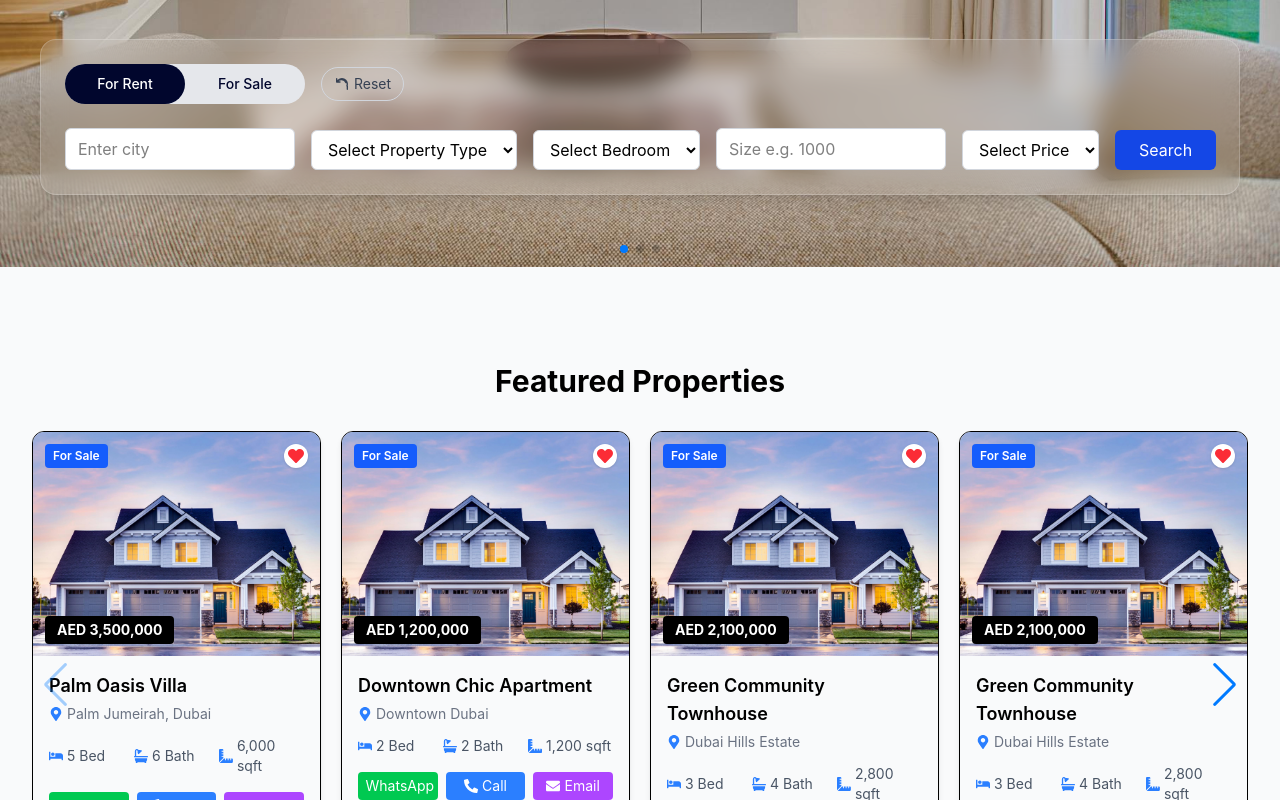
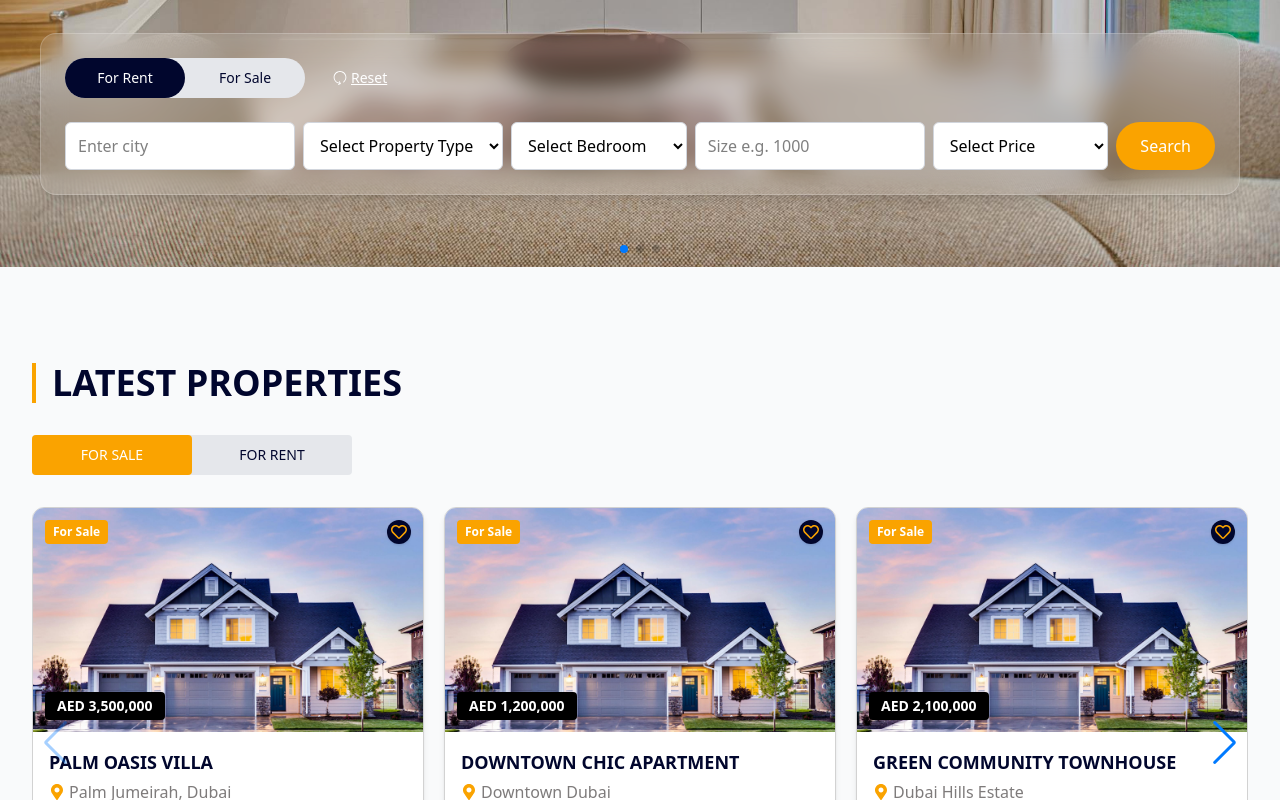
Before and after one commit to bilalshafqat42/psi-landing-page, a React (Create React App) app: page / in a window 1280 px wide. Shown: the part 600-1400 px from the top of the page. Built offline with nearby package versions, Linux system fonts and the light colour scheme.

Commit message:
latest properties done

```diff
--- a/package.json
+++ b/package.json
@@ -10,7 +10,7 @@
     "react": "^19.1.0",
     "react-dom": "^19.1.0",
     "react-icons": "^5.5.0",
-    "react-scripts": "5.0.1",
+    "react-scripts": "^5.0.1",
     "swiper": "^11.2.10",
     "web-vitals": "^2.1.4"
   },
--- a/src/App.css
+++ b/src/App.css
@@ -105,3 +105,7 @@
   font-weight: 900;
   font-style: italic;
 }
+.swiper-button-prev, .swiper-button-next {
+  height: 20px;
+  width: 20px;
+}
--- a/src/components/PropertyCard.jsx
+++ b/src/components/PropertyCard.jsx
@@ -4,15 +4,13 @@ import {
   FaBath,
   FaRulerCombined,
   FaWhatsapp,
-  FaPhoneAlt,
-  FaEnvelope,
   FaMapMarkerAlt,
-  FaHeart,
+  FaRegHeart,
 } from "react-icons/fa";
 
 const PropertyCard = ({ property }) => {
   return (
-    <div className="border rounded-xl shadow-md overflow-hidden hover:shadow-lg transition-all">
+    <div className="bg-white border border-[#d2d2d2] rounded-xl shadow-md overflow-hidden hover:shadow-lg transition-all">
       <div className="relative">
         {/* Property Image */}
         <img
@@ -22,16 +20,16 @@ const PropertyCard = ({ property }) => {
         />
 
         {/* For Sale Tag - Top Left */}
-        <span className="absolute top-3 left-3 bg-blue-600 text-white text-xs font-semibold px-2 py-1 rounded">
+        <span className="absolute top-3 left-3 bg-[#faa300] text-white text-xs font-semibold px-2 py-1 rounded">
           For Sale
         </span>
 
         {/* Heart Icon - Top Right */}
         <button
           onClick={() => console.log("Liked!")}
-          className="absolute top-3 right-3 bg-white p-1 rounded-full shadow hover:bg-red-100 transition"
+          className="absolute top-3 right-3 bg-[#01062d] p-1 rounded-full shadow hover:bg-red-100 transition"
         >
-          <FaHeart className="text-red-500" />
+          <FaRegHeart className="text-[#faa300]" />
         </button>
 
         {/* Price Tag - Bottom Left */}
@@ -42,26 +40,28 @@ const PropertyCard = ({ property }) => {
 
       <div className="p-4">
         {/* Heading */}
-        <h2 className="text-lg font-semibold mb-1">{property.propertyName}</h2>
+        <h2 className="text-[#01062d] text-lg font-semibold mb-1 uppercase">
+          {property.propertyName}
+        </h2>
 
         {/* Location */}
-        <div className="flex items-center text-gray-500 text-sm mb-3">
-          <FaMapMarkerAlt className="mr-1 text-blue-500" />
+        <div className="flex items-center text-[#7e7b7b] text-base mb-3 font-medium">
+          <FaMapMarkerAlt className="mr-1 text-[#faa300]" />
           {property.propertyLocation}
         </div>
 
         {/* Bed | Bath | Size */}
-        <div className="grid grid-cols-3 text-sm text-gray-600 mb-4">
-          <div className="flex items-center gap-1">
-            <FaBed className="text-blue-500" />
+        <div className="grid grid-cols-3 text-base font-semibold text-[#01062d] mb-4">
+          <div className="flex items-center gap-2">
+            <FaBed className="text-[#faa300]" />
             {property.propertyBed} Bed
           </div>
-          <div className="flex items-center gap-1">
-            <FaBath className="text-blue-500" />
+          <div className="flex items-center gap-2">
+            <FaBath className="text-[#faa300]" />
             {property.propertyBath} Bath
           </div>
-          <div className="flex items-center gap-1">
-            <FaRulerCombined className="text-blue-500" />
+          <div className="flex items-center gap-2">
+            <FaRulerCombined className="text-[#faa300]" />
             {property.propertySize}
           </div>
         </div>
@@ -72,26 +72,26 @@ const PropertyCard = ({ property }) => {
             href={property.whatsappButton}
             target="_blank"
             rel="noopener noreferrer"
-            className="flex justify-center items-center gap-1 bg-green-500 text-white px-2 py-1 rounded text-sm"
+            className="flex justify-center items-center gap-1 bg-white border border-[#01062d] text-[#01062d] px-2 py-1 rounded text-lg h-8"
           >
-            <FaWhatsapp /> WhatsApp
+            <FaWhatsapp />
           </a>
           <a
             href={property.callButton}
-            className="flex justify-center items-center gap-1 bg-blue-500 text-white px-2 py-1 rounded text-sm"
+            className="flex justify-center items-center gap-1 bg-white border border-[#01062d] text-[#01062d] font-medium px-2 py-1 rounded text-base h-8"
           >
-            <FaPhoneAlt /> Call
+            Call
           </a>
           <a
             href={property.emailButton}
-            className="flex justify-center items-center gap-1 bg-purple-500 text-white px-2 py-1 rounded text-sm"
+            className="flex justify-center items-center gap-1 bg-white border border-[#01062d] text-[#01062d] font-medium px-2 py-1 rounded text-base h-8"
           >
-            <FaEnvelope /> Email
+            Email
           </a>
         </div>
 
         {/* Divider */}
-        <hr className="my-4" />
+        <hr className="my-4 text-[#d2d2d2]" />
 
         {/* Agent Info + Details */}
         <div className="flex items-center justify-between">
@@ -105,7 +105,7 @@ const PropertyCard = ({ property }) => {
           </div>
           <a
             href={property.propertyDetailsButton}
-            className="text-white bg-gray-800 hover:bg-gray-700 px-3 py-1 rounded text-sm"
+            className="rounded-full text-base text-[#faa300] bg-white border border-[#faa300] hover:bg-[#faa300] hover:text-white px-3 py-1"
           >
             Details
           </a>
--- a/src/components/PropertySearchForm.jsx
+++ b/src/components/PropertySearchForm.jsx
@@ -1,4 +1,5 @@
 import React, { useState } from "react";
+import { SlReload } from "react-icons/sl";
 
 const PropertySearchForm = () => {
   const [type, setType] = useState("rent");
@@ -67,29 +68,16 @@ const PropertySearchForm = () => {
         <button
           type="button"
           onClick={handleReset}
-          className="flex items-center gap-1 border border-gray-300 text-gray-700 text-sm px-3 py-1.5 rounded-full hover:bg-gray-100 transition"
+          className="flex items-center gap-1 underline border-0 text-[#fff] text-sm px-3 py-1.5 hover:text-[#01062d] transition"
         >
-          <svg
-            xmlns="http://www.w3.org/2000/svg"
-            fill="none"
-            viewBox="0 0 24 24"
-            strokeWidth={2}
-            stroke="currentColor"
-            className="w-4 h-4"
-          >
-            <path
-              strokeLinecap="round"
-              strokeLinejoin="round"
-              d="M4 4v5h.582M20 20v-5h-.581m-1.41-5A7.5 7.5 0 004.582 9m0 0H9m-4.418 0A7.5 7.5 0 0119.418 15"
-            />
-          </svg>
+          <SlReload />
           Reset
         </button>
       </div>
 
       {/* Form */}
       <form onSubmit={handleSubmit} className="w-full">
-        <div className="flex flex-col md:flex-row gap-4 md:items-end">
+        <div className="flex flex-col md:flex-row gap-2 md:items-end">
           {/* City Input */}
           <div className="flex flex-col w-full md:w-1/5">
             {/* <label className="bg-white text-sm font-medium mb-1 text-gray-700">
@@ -101,7 +89,7 @@ const PropertySearchForm = () => {
               value={formData.city}
               onChange={handleChange}
               placeholder="Enter city"
-              className="bg-white border border-gray-300 px-3 py-2 rounded-md focus:outline-none focus:ring-2 focus:ring-blue-500"
+              className="bg-white border border-gray-300 px-3 py-2 rounded-md focus:outline-none focus:ring-2 focus:ring-blue-500 h-12"
             />
           </div>
 
@@ -114,7 +102,7 @@ const PropertySearchForm = () => {
               name="propertyType"
               value={formData.propertyType}
               onChange={handleChange}
-              className="bg-white border border-gray-300 px-3 py-2 rounded-md focus:outline-none focus:ring-2 focus:ring-blue-500"
+              className="bg-white border border-gray-300 px-3 py-2 rounded-md focus:outline-none focus:ring-2 focus:ring-blue-500 h-12"
             >
               <option value="">Select Property Type</option>
               <option>Apartment</option>
@@ -132,7 +120,7 @@ const PropertySearchForm = () => {
               name="bedroom"
               value={formData.bedroom}
               onChange={handleChange}
-              className="bg-white border border-gray-300 px-3 py-2 rounded-md focus:outline-none focus:ring-2 focus:ring-blue-500"
+              className="bg-white border border-gray-300 px-3 py-2 rounded-md focus:outline-none focus:ring-2 focus:ring-blue-500 h-12"
             >
               <option value="">Select Bedroom</option>
               <option>1</option>
@@ -152,7 +140,7 @@ const PropertySearchForm = () => {
               value={formData.size}
               onChange={handleChange}
               placeholder="Size e.g. 1000"
-              className="bg-white border border-gray-300 px-3 py-2 rounded-md focus:outline-none focus:ring-2 focus:ring-blue-500"
+              className="bg-white border border-gray-300 px-3 py-2 rounded-md focus:outline-none focus:ring-2 focus:ring-blue-500 h-12"
             />
           </div>
 
@@ -165,7 +153,7 @@ const PropertySearchForm = () => {
               name="price"
               value={formData.price}
               onChange={handleChange}
-              className="bg-white border border-gray-300 px-3 py-2 rounded-md focus:outline-none focus:ring-2 focus:ring-blue-500"
+              className="bg-white border border-gray-300 px-3 py-2 rounded-md focus:outline-none focus:ring-2 focus:ring-blue-500 h-12"
             >
               <option value="">Select Price</option>
               <option>Below 1M</option>
@@ -178,7 +166,7 @@ const PropertySearchForm = () => {
           <div className="flex flex-col w-full md:w-auto">
             <button
               type="submit"
-              className="mt-4 md:mt-0 bg-blue-700 text-white px-6 py-2 rounded-md hover:bg-blue-800 transition"
+              className="h-12 mt-4 md:mt-0 bg-[#faa300] text-[#01062d] text-white px-6 py-2 rounded-3xl hover:bg-[#01062d] hover:text-[#faa300] transition"
             >
               Search
             </button>
--- a/src/components/PropertySlider.jsx
+++ b/src/components/PropertySlider.jsx
@@ -1,6 +1,7 @@
-import React from "react";
+import React, { useState } from "react";
 import { Swiper, SwiperSlide } from "swiper/react";
-import { Navigation, Pagination } from "swiper/modules";
+import { Navigation } from "swiper/modules";
+
 import "swiper/css";
 import "swiper/css/navigation";
 import "swiper/css/pagination";
@@ -9,14 +10,39 @@ import properties from "../constants/properties";
 import PropertyCard from "./PropertyCard";
 
 const PropertySlider = () => {
+  const [type, setType] = useState("rent");
+
   return (
     <section className="py-12 px-4 bg-gray-50">
       <div className="max-w-7xl mx-auto">
-        <h2 className="text-3xl font-bold mb-8 text-center">
-          Featured Properties
+        <h2 className="text-4xl font-bold text-[#01062d] mb-8 text-left border-[#faa300] border-l-4 pl-4">
+          LATEST PROPERTIES
         </h2>
+        <div className="relative flex bg-gray-200 rounded w-80 h-10 cursor-pointer mb-8">
+          <div
+            className={`absolute top-0 h-full w-1/2 bg-[#faa300] rounded transition-all duration-300 ${
+              type === "buy" ? "left-1/2" : "left-0"
+            }`}
+          ></div>
+          <div
+            className="flex-1 flex items-center justify-center z-10 text-sm font-medium"
+            onClick={() => setType("rent")}
+          >
+            <span className={type === "rent" ? "text-white" : "text-[#01062d]"}>
+              FOR SALE
+            </span>
+          </div>
+          <div
+            className="flex-1 flex items-center justify-center z-10 text-sm font-medium"
+            onClick={() => setType("buy")}
+          >
+            <span className={type === "buy" ? "text-white" : "text-[#01062d]"}>
+              FOR RENT
+            </span>
+          </div>
+        </div>
         <Swiper
-          modules={[Navigation, Pagination]}
+          modules={[Navigation]}
           spaceBetween={20}
           slidesPerView={1}
           navigation
@@ -25,7 +51,7 @@ const PropertySlider = () => {
             640: { slidesPerView: 1 },
             768: { slidesPerView: 2 },
             1024: { slidesPerView: 3 },
-            1280: { slidesPerView: 4 },
+            1280: { slidesPerView: 3 },
           }}
         >
           {properties.map((property, index) => (
--- a/src/index.css
+++ b/src/index.css
@@ -1,13 +1,4 @@
-body {
-  margin: 0;
-  font-family: -apple-system, BlinkMacSystemFont, 'Segoe UI', 'Roboto', 'Oxygen',
-    'Ubuntu', 'Cantarell', 'Fira Sans', 'Droid Sans', 'Helvetica Neue',
-    sans-serif;
-  -webkit-font-smoothing: antialiased;
-  -moz-osx-font-smoothing: grayscale;
+.swiper-button-prev, .swiper-button-next {
+  height: 20px;
+  width: 20px;
 }
-
-code {
-  font-family: source-code-pro, Menlo, Monaco, Consolas, 'Courier New',
-    monospace;
-}
--- a/src/pages/Home.jsx
+++ b/src/pages/Home.jsx
@@ -17,7 +17,7 @@ const Home = () => {
         </div>
       </section>
       {/* off plan projects  */}
-      <section className="py-12 px-4 bg-gray-50">
+      <section className="py-6 px-4 bg-gray-50">
         <div className="max-w-7xl mx-auto">
           <OffPlanProject />
         </div>
```
Also changed, not shown: src/components/HeroBanner.jsx (+0 -16 lines), src/components/OffPlanProject.jsx (+4 -3 lines), 1 other file (tests, documents, lock files or other folders).
